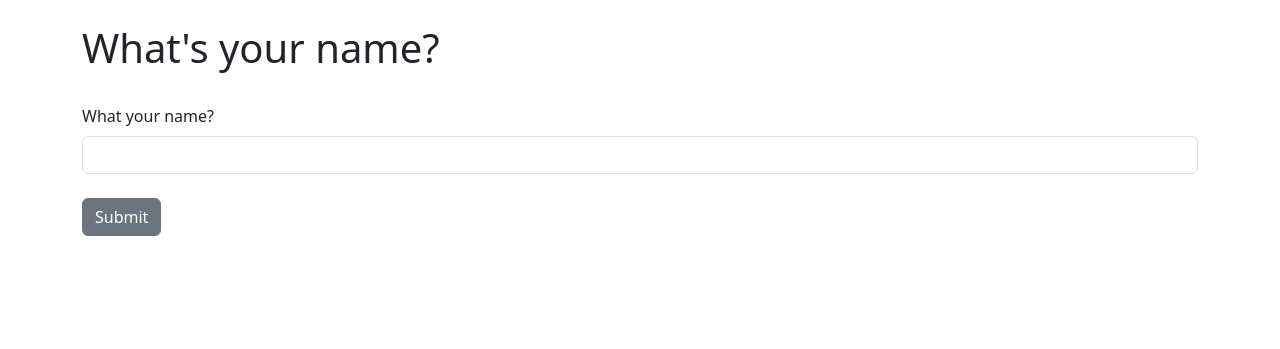
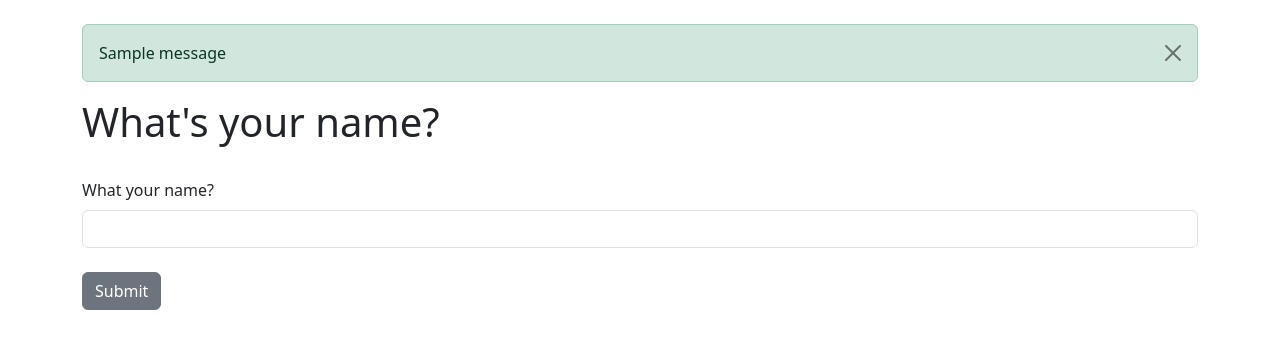
Before and after one commit to CapitainFan/Flasker, a Flask app: page /name in a window 1280 px wide. Shown: the part 56-405 px from the top of the page. Run offline with Flask 3, Linux system fonts and the light colour scheme; one stand-in notice (Sample message) is shown.

Commit message:
added flash messages

```diff
--- a/hello.py
+++ b/hello.py
@@ -1,4 +1,4 @@
-from flask import Flask, render_template
+from flask import Flask, render_template, flash
 from flask_wtf import FlaskForm
 from wtforms import StringField, SubmitField
 from wtforms.validators import DataRequired
@@ -27,7 +27,6 @@ def page_not_found(e):
 def page_not_found(e):
     return render_template('500.html'), 500
 
-
 class NameForm(FlaskForm):
     name = StringField("What your name?", validators=[DataRequired()])
     submit = SubmitField("Submit")
@@ -40,4 +39,6 @@ def name():
     if form.validate_on_submit():
         name = form.name.data
         form.name.data = ''
+        flash("Form Submitted Succsesfuly")
+
     return render_template('name.html', name=name, form=form)
--- a/templates/name.html
+++ b/templates/name.html
@@ -1,5 +1,12 @@
 {% extends 'base.html' %}
 {% block content %}
+
+    {% for message in get_flashed_messages() %}
+    <div class="alert alert-success alert-dismissible fade show" role="alert">
+        {{ message }}
+        <button type="button" class="btn-close" data-bs-dismiss="alert" aria-label="Close"></button>
+      </div>
+    {% endfor %}
 
     {% if name %}
         <h1>Hello {{ name }}!!</h1>
```
